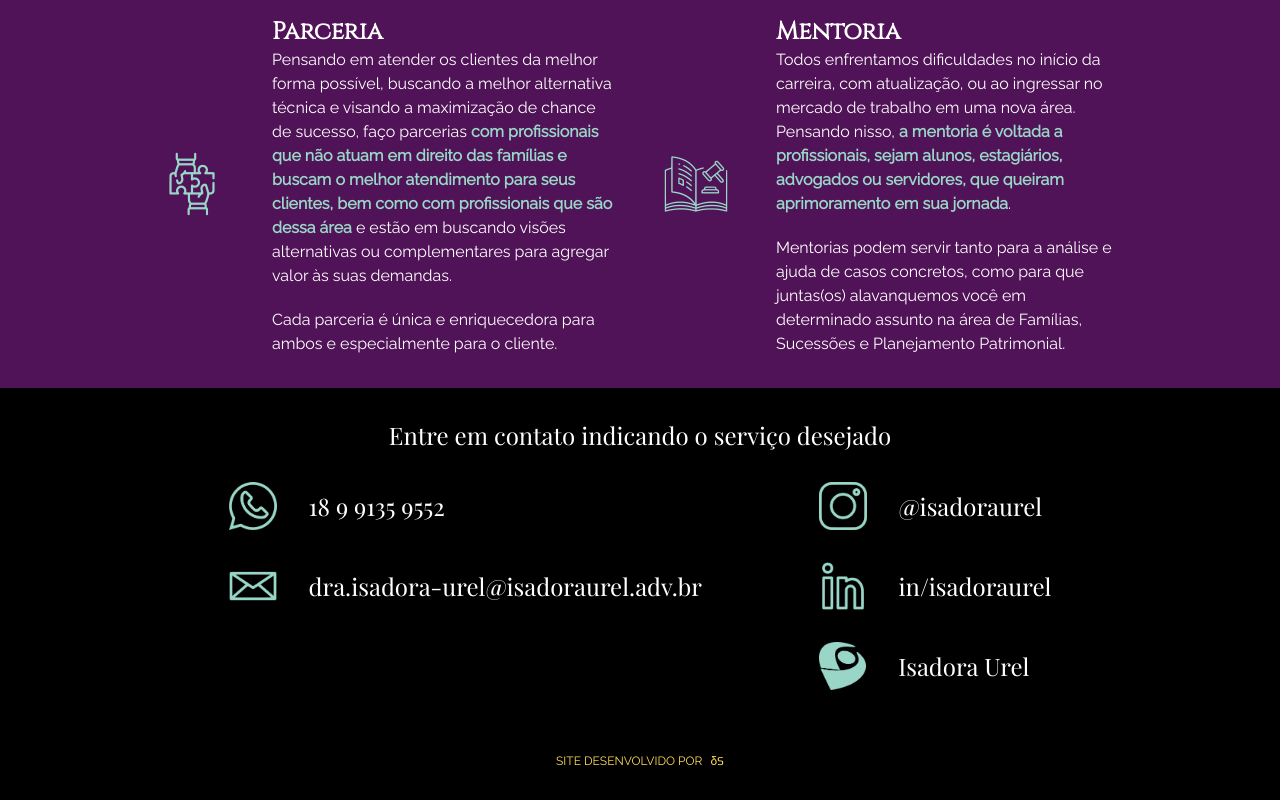
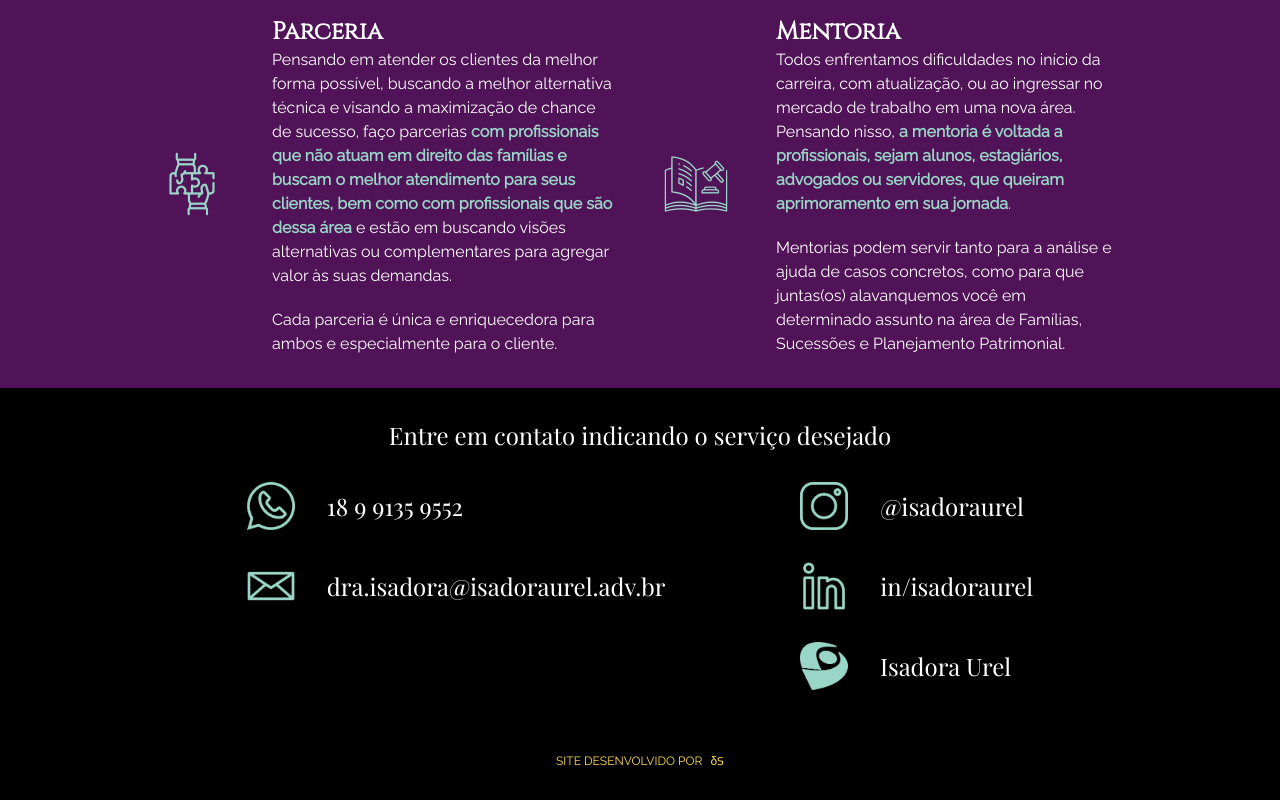
Before and after one commit to thiagodsd/isadora-urel-landing-page, a React (Create React App) app: page / in a window 1280 px wide. Shown: the part 2179-2979 px from the top of the page. Built offline with nearby package versions, Linux system fonts and the light colour scheme; a web font is replaced by a local one.

Commit message:
Update WhatsApp contact email

```diff
--- a/public/index.html
+++ b/public/index.html
@@ -97,7 +97,7 @@
                 "addressCountry": "BR"
             },
             "telephone": "+5518991359552",
-            "email": "dra.isadora-urel@isadoraurel.adv.br",
+            "email": "dra.isadora@isadoraurel.adv.br",
             "areaServed": "Brasil",
             "description": "Especialista em Direito das Famílias, Sucessões e Planejamento Patrimonial com abordagem humanizada e multidisciplinar."
         }
--- a/src/components/WhatsApp.js
+++ b/src/components/WhatsApp.js
@@ -24,12 +24,12 @@ const WhatsApp = () => {
                             <p>18 9 9135 9552</p>
                         </div>
                     </a>
-                    <a href="mailto:dra.isadora-urel@isadoraurel.adv.br" target="_blank" rel="noreferrer">
+                    <a href="mailto:dra.isadora@isadoraurel.adv.br" target="_blank" rel="noreferrer">
                         <div className="whatsapp-image">
                             <img src={contact_email_image} alt="E-mail" />
                         </div>
                         <div className="whatsapp-text">
-                            <p>dra.isadora-urel@isadoraurel.adv.br</p>
+                            <p>dra.isadora@isadoraurel.adv.br</p>
                         </div>
                     </a>
                 </div>
```
